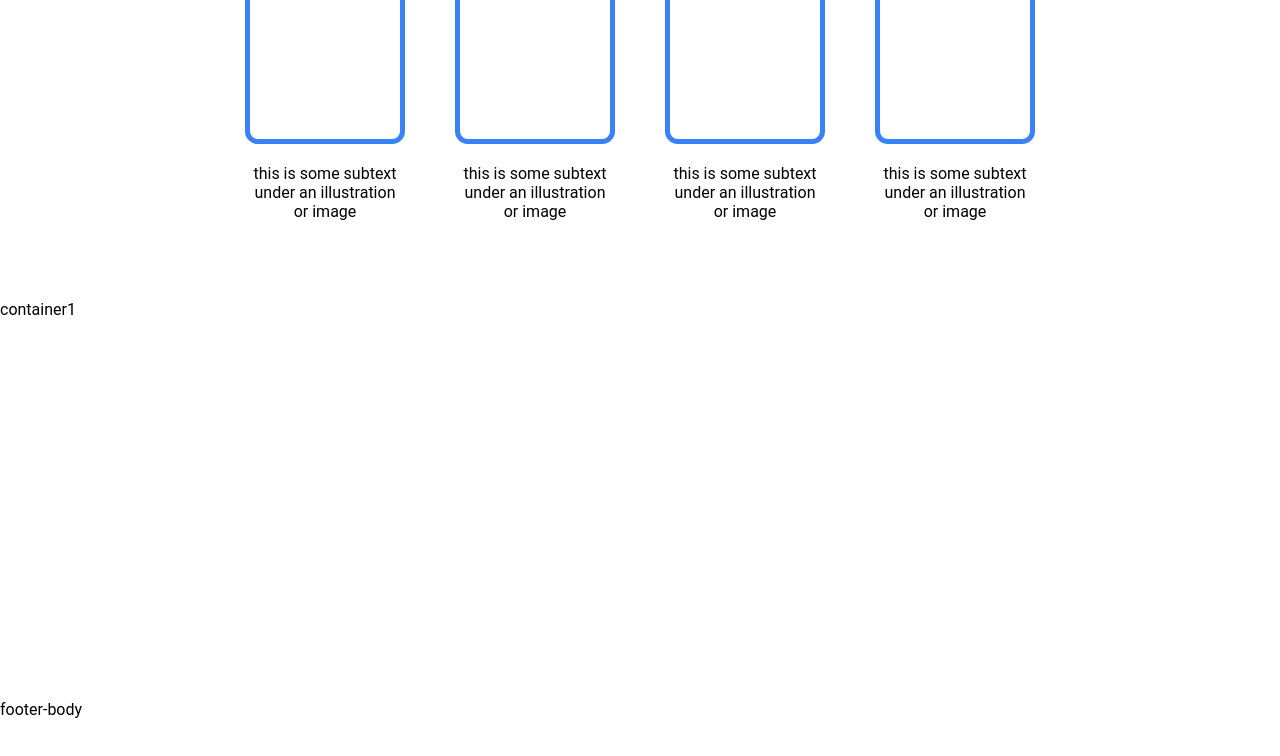
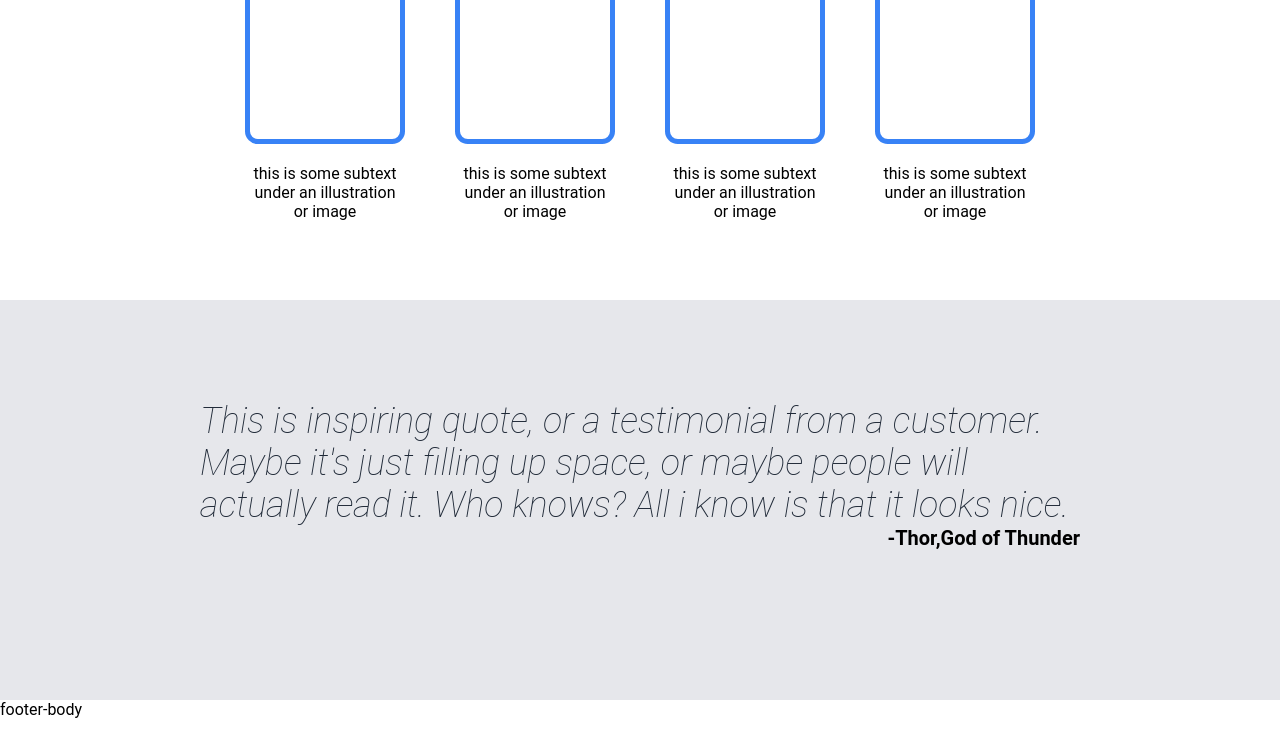
Before and after one commit to Amir-Merchad/Landing-Page, a plain HTML site: page index.html in a window 1280 px wide. Shown: the part 700-1456 px from the top of the page. Drawn offline with Linux system fonts and the light colour scheme.

Commit message:
added second part of the Structure

```diff
--- a/index.html
+++ b/index.html
@@ -46,7 +46,19 @@
 		</ul>
 	</div>
 
-	<div class="container1">container1</div>
+	<div class="container1">
+		<div class="text">
+			<em>
+			This is inspiring quote, or a testimonial from a
+			customer. Maybe it's just filling up space, or maybe
+			people will actually read it. Who knows? All i know is that
+			it looks nice.
+			</em>
+		</div>
+		<div class="text-sign">
+			-Thor,God of Thunder
+		</div>
+	</div>
 
 	<div class="footer-body">footer-body</div>
 
--- a/style.css
+++ b/style.css
@@ -136,7 +136,25 @@ body{
 }
 
 .container1{
-    height: 400px;
+    height: 200px;
+    background-color: #E6E7EB;
+    display: flex;
+    flex-direction: column;
+    padding: 100px 150px 100px 150px;
+}
+
+.container1 .text{
+    justify-content: center;
+    font-size: 36px;
+    color: #1F2937;
+    font-weight: 100;
+}
+
+.container1 .text-sign{
+    text-align: end;
+    padding-right: 50px;
+    font-size: 20px;
+    font-weight: 600;
 }
 
 .footer-body{
```
